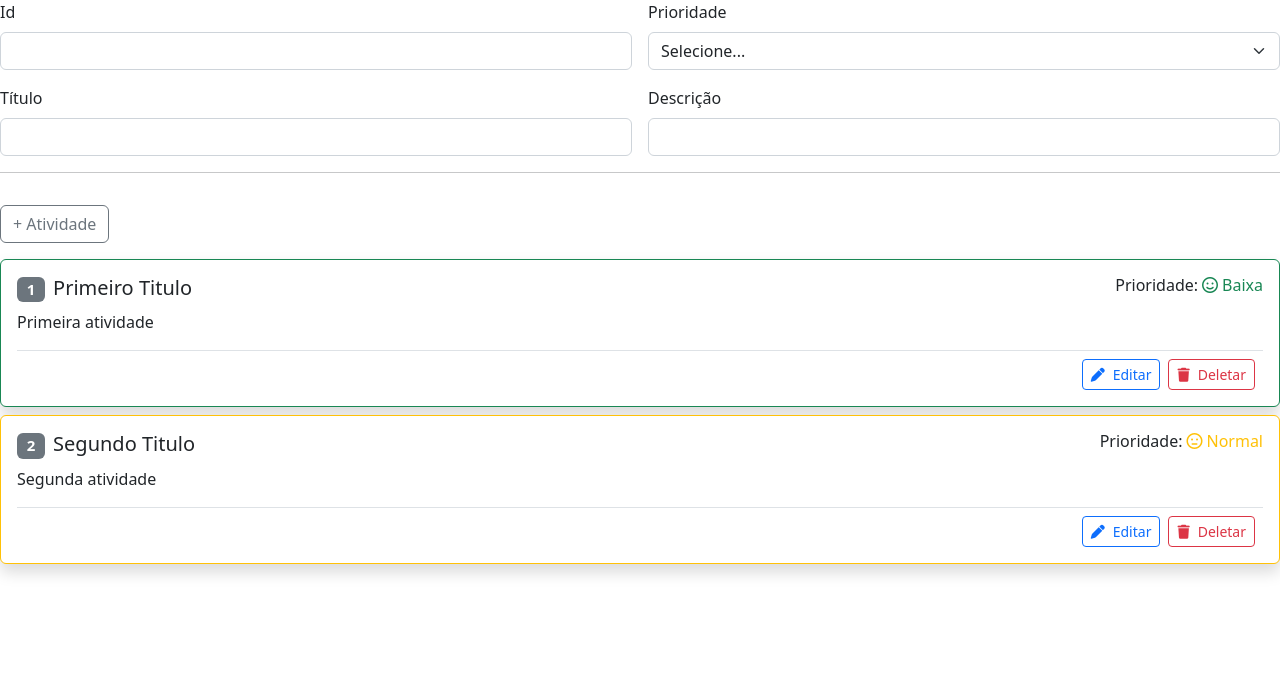
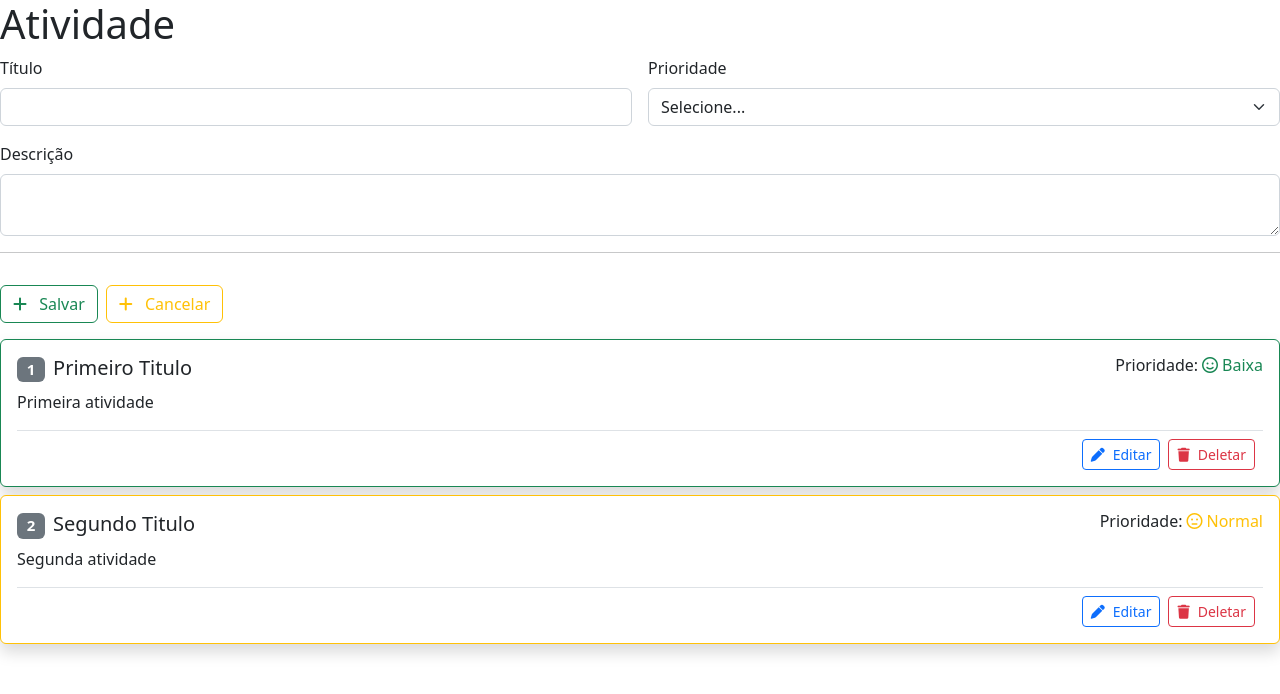
Before and after one commit to resolvendobug/ReactAspNetCore, a React (Create React App) app in the folder pro-atividade-app/: page / in a window 1280 px wide. Shown: the top 694 px of the page. Built offline with nearby package versions, Linux system fonts and the light colour scheme; the HTML template or start-up script is replaced by a standard one.

Commit message:
Add Edit/cancel button

```diff
--- a/pro-atividade-app/src/App.js
+++ b/pro-atividade-app/src/App.js
@@ -26,7 +26,7 @@
     e.preventDefault();
 
     const atividade = {
-      id: document.getElementById("id").value,
+      id: Math.max.apply(Math,atividades.map((item) => item.id))+1 ,  // document.getElementById("id").value,
       prioridade: document.getElementById("prioridade").value,
       titulo: document.getElementById("titulo").value,
       descricao: document.getElementById("descricao").value,
@@ -44,8 +44,10 @@
 
   function pegarAtividade(id){
     const atividade = atividades.filter((item) => item.id === id);
-    setAtividade([...atividade]);
+    //setAtividade([...atividade]);
+    setAtividade(atividade[0]);
   }
+
 
 
   return (
--- a/pro-atividade-app/src/components/AtividadeForm.js
+++ b/pro-atividade-app/src/components/AtividadeForm.js
@@ -1,27 +1,64 @@
-import {useState} from 'react'
+import { useState , useEffect } from "react";
+
+const atividadeInicial = {
+  id: 0,
+  titulo: "",
+  descricao: "",
+  prioridade: 0,
+};
 
 export default function AtividadeForm(props) {
+  const [atividade, setAtividade] = useState(atividadeAtual());
 
-  const [atividade, setAtividade] = useState({})
+  useEffect(() => {
+    if (props.atividadeSelecionada.id !== 0)
+      setAtividade(props.atividadeSelecionada);
+  }, [props.atividadeSelecionada]);
 
-  const inputTextHandler = (e) =>{
-     const { name, value} = e.target;
-      setAtividade({...atividade, [name]: value})
+  const inputTextHandler = (e) => {
+    const { name, value } = e.target;
+    setAtividade({ ...atividade, [name]: value });
+  };
+
+  const handleCancelar = (e) => {
+    e.preventDefault();
+    // cancelarAtividade();
+    setAtividade(atividadeInicial);
   }
 
-  //Math.max.apply(Math,props.atividades.map((item) => item.id))+1
+  function atividadeAtual() {
+    if (props.atividadeSelecionada.id !== 0) {
+      return props.atividadeSelecionada;
+    } else {
+      return atividadeInicial;
+    }
+  }
 
   return (
+    <>
+    <h1>Atividade {atividade.id !== 0 ? atividade.id : ''} </h1>
     <form className="row g-3">
       <div className="col-md-6">
-          <label className="form-label">
-            Id
-          </label>
-          <input name="id" id="id" type="text" onChange={inputTextHandler} className="form-control" value={atividade.id} />
+        <label className="form-label">Título</label>
+        <input
+          id="titulo"
+          name="titulo"
+          value={atividade.titulo}
+          onChange={inputTextHandler}
+          type="text"
+          className="form-control"
+        />
       </div>
+
       <div className="col-md-6">
         <label className="form-label">Prioridade</label>
-          <select id="prioridade" className="form-select">
+        <select
+          name="prioridade"
+          value={atividade.prioridade}
+          onChange={inputTextHandler}
+          id="prioridade"
+          className="form-select"
+        >
           <option defaltvalue="0">Selecione...</option>
           <option value="1">Baixa</option>
           <option value="2">Normal</option>
@@ -29,25 +66,46 @@
         </select>
       </div>
 
-        <div className="col-md-6">
-          <label className="form-label">
-            Título
-          </label>
-          <input id="titulo" type="text" className="form-control"  />
-        </div>
-
-        <div className="col-md-6">
-          <label className="form-label">
-            Descrição
-          </label>
-          <input id="descricao" type="text" className="form-control" />
+      <div className="col-md-12">
+        <label className="form-label">Descrição</label>
+        <textarea
+          id="descricao"
+          name="descricao"
+          value={atividade.descricao}
+          onChange={inputTextHandler}
+          type="text"
+          className="form-control"
+        />
       </div>
       <hr />
+
       <div className="col-12">
-          <button className="btn btn-outline-secondary" onClick={props.addAtividade}>
-            + Atividade
+        {atividade.id === 0 ? (
+          <button
+            className="btn btn-outline-secondary"
+            onClick={props.addAtividade}
+          >
+            <i className="fas fa-plus me-2"></i> Atividade
           </button>
+        ) : (
+          <>
+            <button
+              className="btn btn-outline-success me-2"
+              type="submit"
+            >
+              <i className="fas fa-plus me-2"></i> Salvar
+            </button>
+
+            <button
+              className="btn btn-outline-warning"
+              onClick={handleCancelar}
+            >
+              <i className="fas fa-plus me-2"></i> Cancelar
+            </button>
+          </>
+        )}
       </div>
     </form>
-  )
+    </>
+  );
 }
```
Lines whose indentation alone changed are shown as unchanged.
